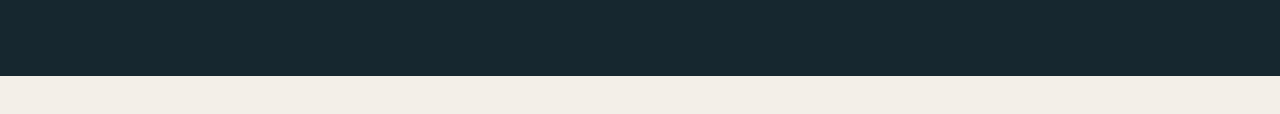
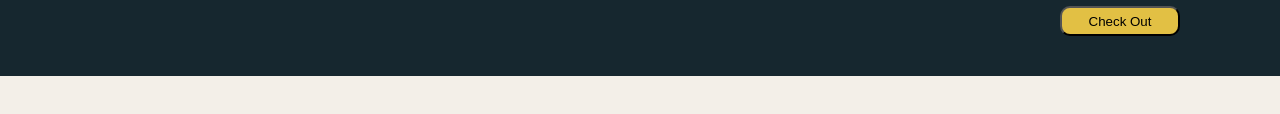
Before and after one commit to Pere1J/buyIt_eCommerce, a plain HTML site: page catalogo.html in a window 1280 px wide. Shown: the part 312-426 px from the top of the page. Drawn offline with Linux system fonts and the light colour scheme.

```diff
--- a/css/components/footer.css
+++ b/css/components/footer.css
@@ -2,13 +2,17 @@
     background-color: #16272f;
     height: 100px;
     display: flex;
-    justify-content: center;
+    position: relative;
+
    }
 .checkout {
     background-color: #e2c044;
     position: absolute;
-    right: 150px;
+    right: 100px;
     border-radius: 10px;
+    bottom: 40px;
+    height: 30px;
+    width: 120px;
 
 
 
```
